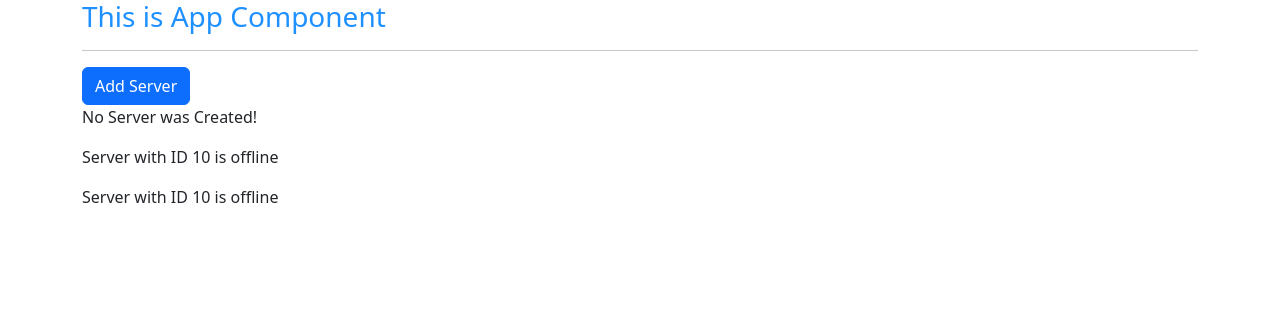
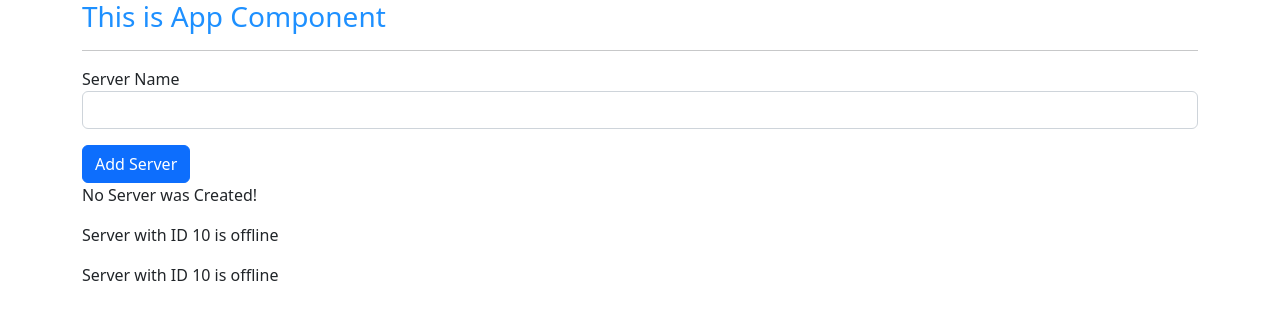
Before and after one commit to TheBugDr0id/first-angular-app, an Angular app: page / in a window 1280 px wide. Shown: the top 320 px of the page. Built offline with nearby package versions, Linux system fonts and the light colour scheme.

Commit message:
Passed and Used Data using Event Binding

```diff
--- a/src/app/servers/servers.component.html
+++ b/src/app/servers/servers.component.html
@@ -1,3 +1,6 @@
+<label>Server Name</label>
+<input type="text" class="form-control" (input)="onUpdateServerName($event)" />
+<p>{{ serverName }}</p>
 <button
   class="btn btn-primary"
   [disabled]="!allowNewServer"
--- a/src/app/servers/servers.component.ts
+++ b/src/app/servers/servers.component.ts
@@ -12,6 +12,7 @@
 export class ServersComponent implements OnInit {
   allowNewServer = false;
   serverCreationStatus = 'No Server was Created!';
+  serverName = '';
 
   constructor() {
     setTimeout(() => {
@@ -24,4 +25,9 @@
   onCreateServer() {
     this.serverCreationStatus = 'Server was Created!';
   }
+
+  onUpdateServerName(event: Event) {
+    // console.log(event);
+    this.serverName = (<HTMLInputElement>event.target).value;
+  }
 }
```
